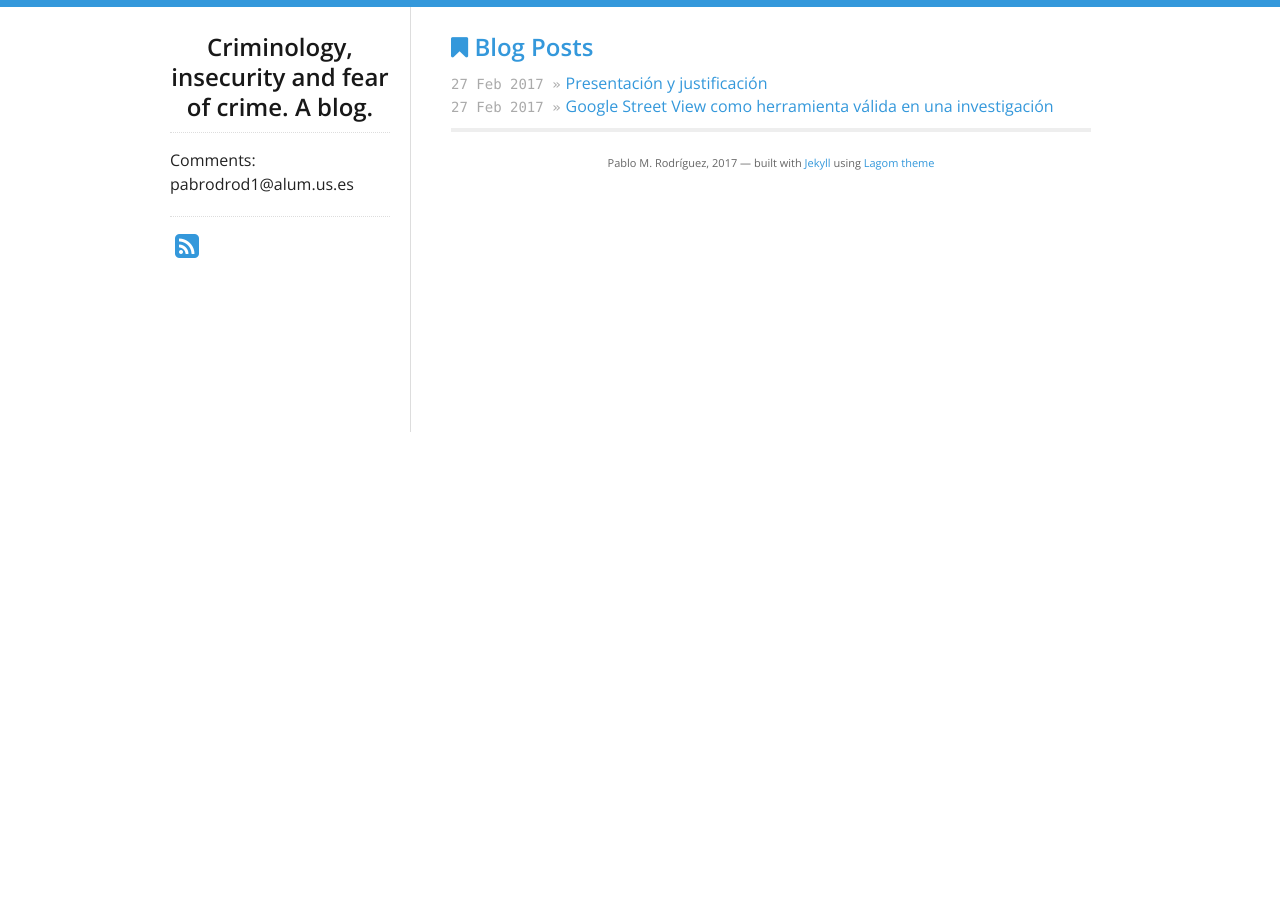
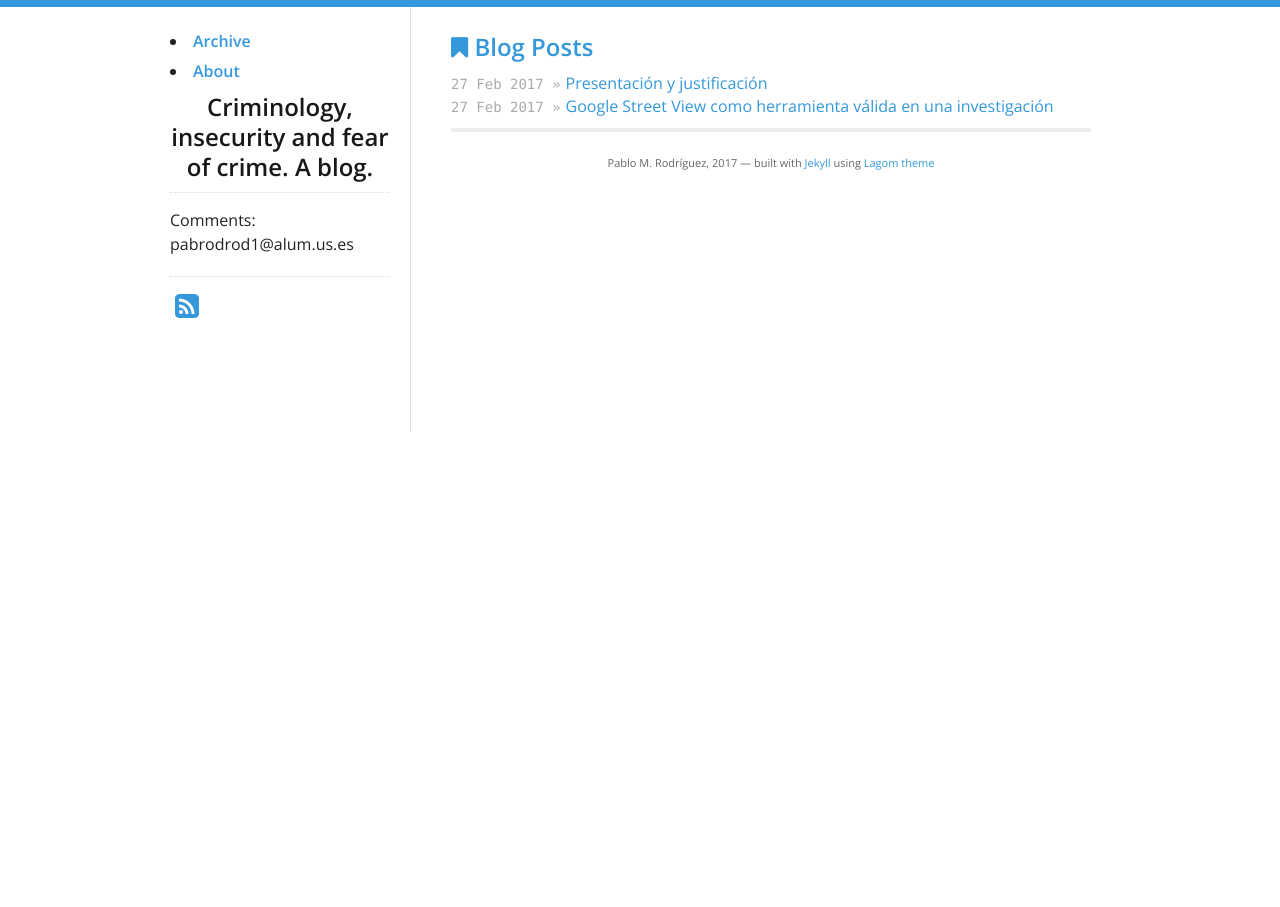
Before and after one commit to fearofcrime/fearofcrime.github.io, a Jekyll site: the page built from index.html, in a window 1280 px wide. Built offline with Jekyll 4.4.1, drawn with Linux system fonts in a browser that asks for light colours; nearby versions of some CDN libraries.

Commit message:
Update default.html

```diff
--- a/_layouts/default.html
+++ b/_layouts/default.html
@@ -22,6 +22,8 @@
 <body>
   <div class="container">
     <div class="four columns sidebar">
+      <li><a href="/archives">Archive</a></li>
+          <li><a href="/about">About</a></li>
       {% include sidebar.html %}
     </div>
     <div class="eleven columns content">
```
